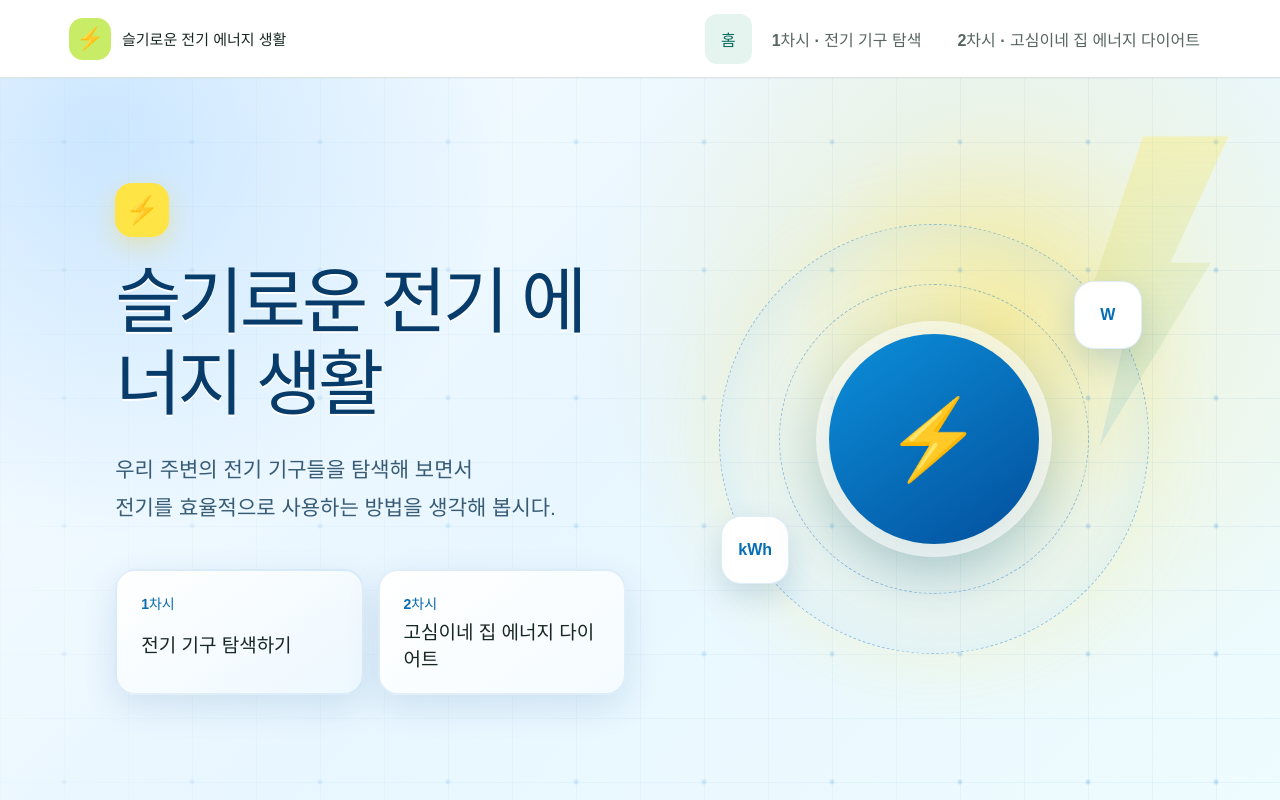
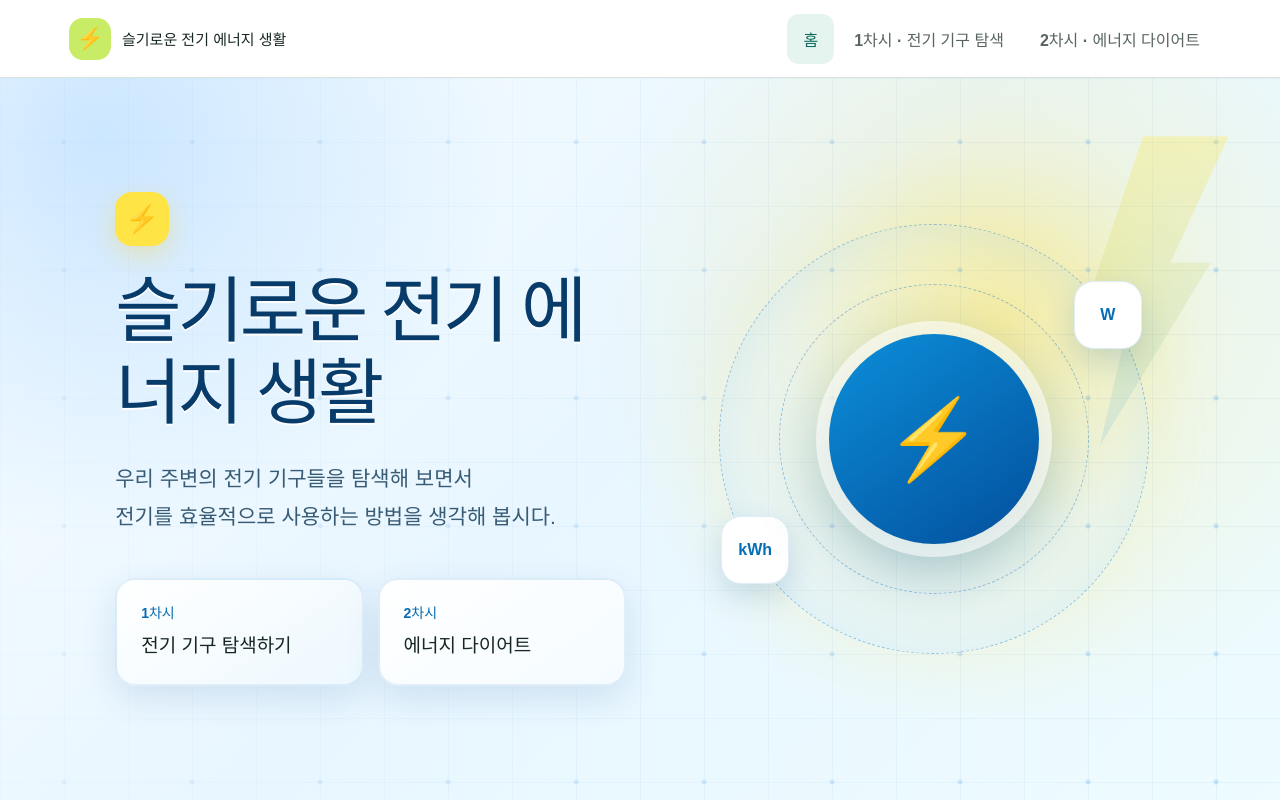
Before and after one commit to moon0saem/power_consumption, a React (Vite) app in the folder react-app/: page /#/home in a window 1280 px wide. Built offline with nearby package versions, Linux system fonts and the light colour scheme; a web font is replaced by a local one.

Commit message:
Rename lesson two to Energy Diet

```diff
--- a/react-app/src/App.jsx
+++ b/react-app/src/App.jsx
@@ -7,7 +7,7 @@ import { resolveRoute } from './utils/routing.js'
 const routes = {
   home: { label: '홈', short: '홈' },
   lesson1: { label: '1차시 · 전기 기구 탐색', short: '1차시' },
-  diet: { label: '2차시 · 고심이네 집 에너지 다이어트', short: '2차시' },
+  diet: { label: '2차시 · 에너지 다이어트', short: '2차시' },
 }
 
 function getRoute() {
--- a/react-app/src/features/home-energy-diet/HomeEnergyDiet.jsx
+++ b/react-app/src/features/home-energy-diet/HomeEnergyDiet.jsx
@@ -88,7 +88,7 @@ export default function HomeEnergyDiet() {
   return (
     <div className="home-diet-page">
       <header className="home-diet-hero">
-        <div><span>NEW LESSON 02 · 생활 속 적용</span><h1>고심이네 집 에너지 다이어트</h1><p>집 안의 전기 기구를 살펴보고, 필요한 생활은 유지하면서 전기 에너지 사용량을 줄여 봅시다.</p></div>
+        <div><span>NEW LESSON 02 · 생활 속 적용</span><h1>에너지 다이어트</h1><p>집 안의 전기 기구를 살펴보고, 필요한 생활은 유지하면서 전기 에너지 사용량을 줄여 봅시다.</p></div>
         <button type="button" className="diet-reset-link" onClick={resetAll}>에너지 다이어트 초기화</button>
       </header>
 
--- a/react-app/src/pages/HomePage.jsx
+++ b/react-app/src/pages/HomePage.jsx
@@ -16,7 +16,7 @@ export default function HomePage({ navigate }) {
           </button>
           <button onClick={() => navigate('diet')}>
             <span>2차시</span>
-            <strong>고심이네 집 에너지 다이어트</strong>
+            <strong>에너지 다이어트</strong>
           </button>
         </div>
       </div>
```
Also changed, not shown: 2 other files (tests, documents, lock files or other folders).
